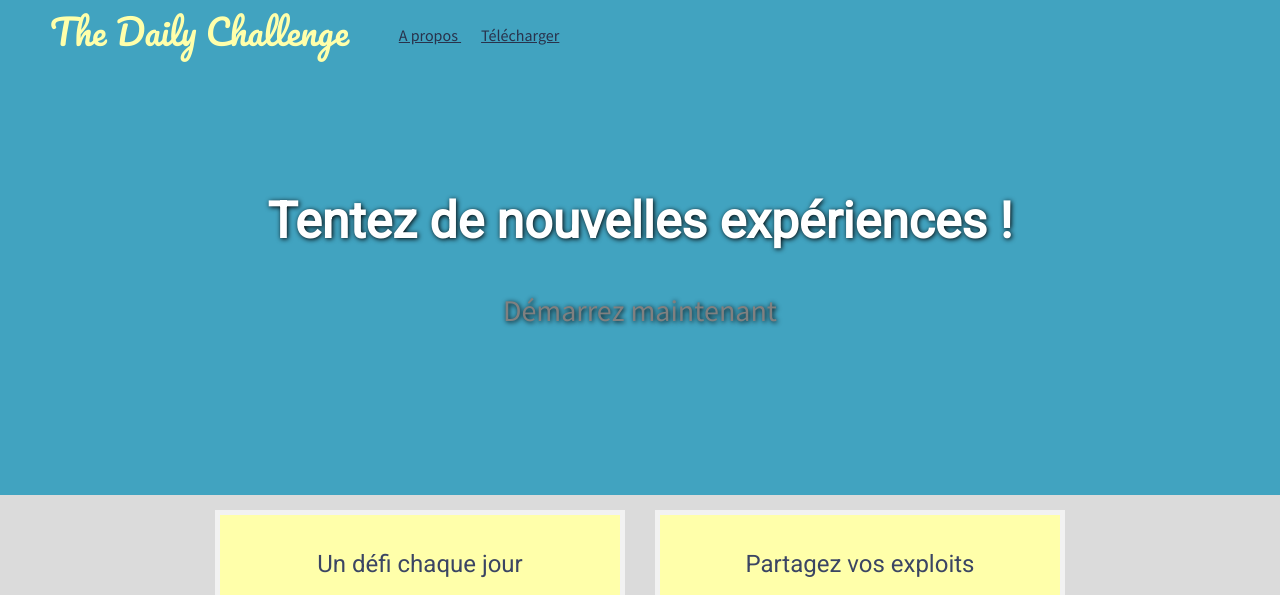
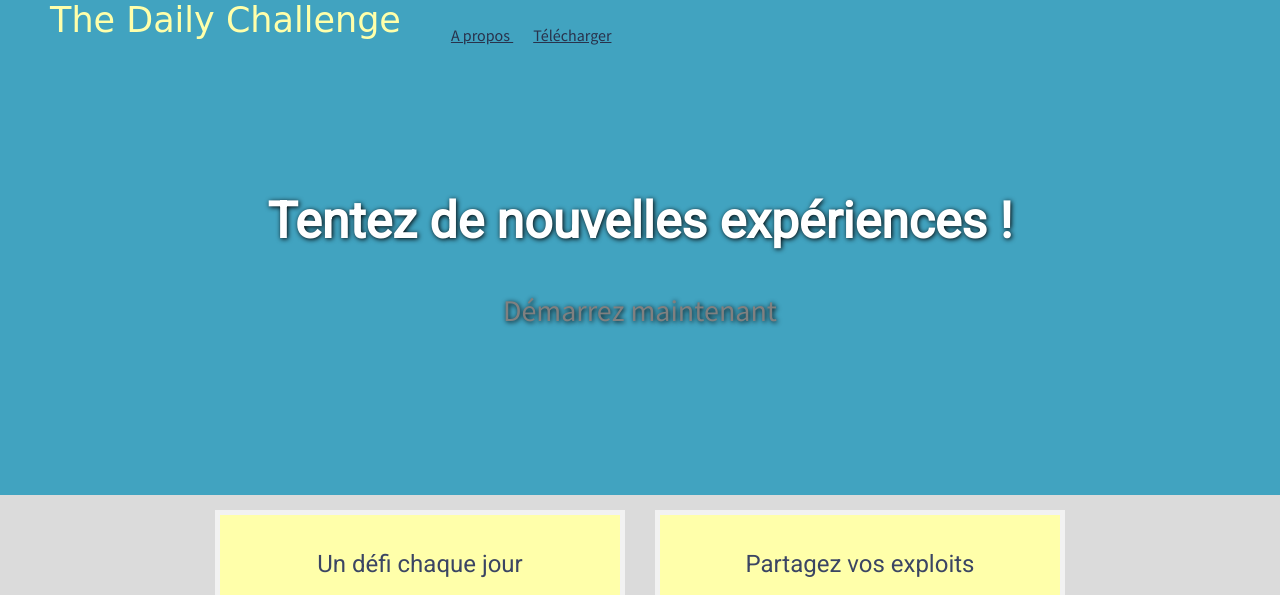
Before and after one commit to camillecsn1/daily-challenge2, a plain HTML site: page index.html in a window 1280 px wide. Shown: the top 595 px of the page. Drawn offline with Linux system fonts and the light colour scheme.

Commit message:
Add files via upload

```diff
--- a/style.css
+++ b/style.css
@@ -105,7 +105,7 @@ nav ul {
 #logo{
   color: #ffa;
   font-size: 35px;
-  font-family: 'Pacifico', cursive;
+  font-family: 'Balsamiq Sans', cursive;
   float: left;
   margin-left: 50px;
 }
```
